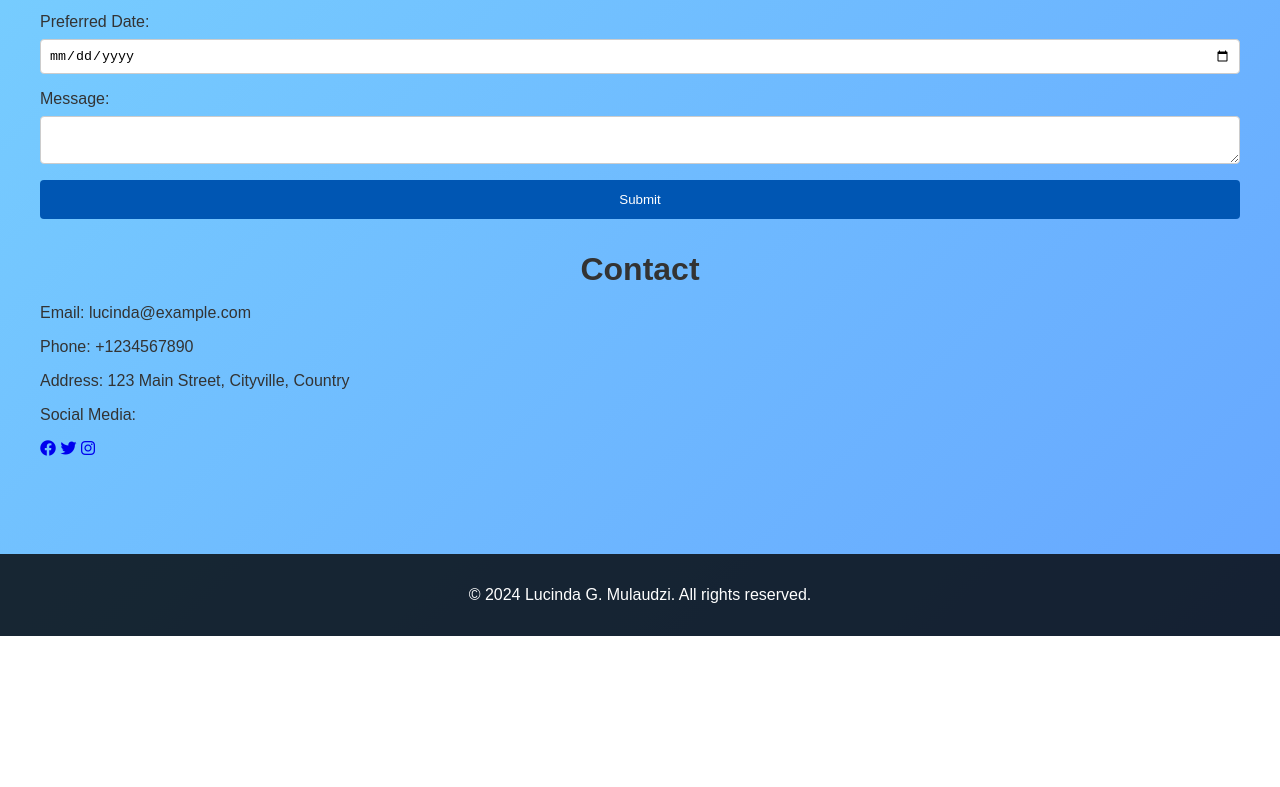
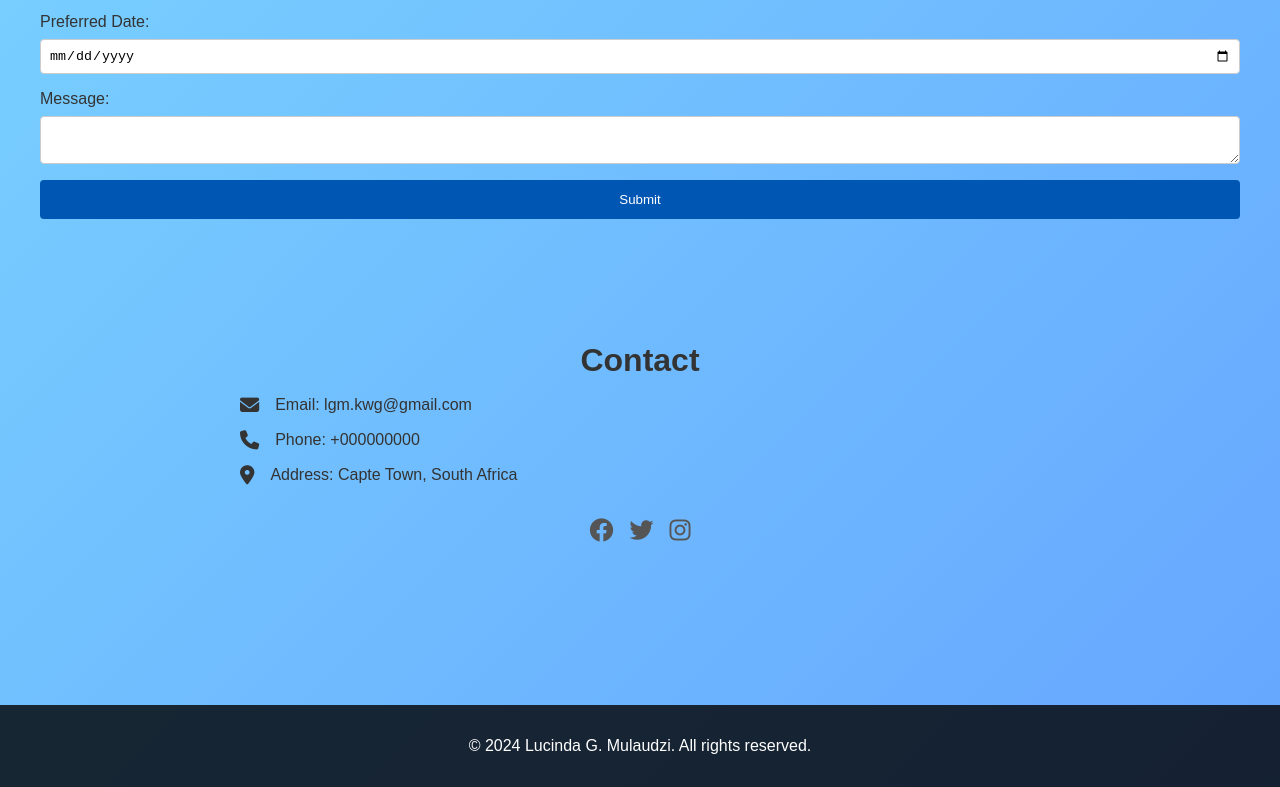
Before and after one commit to MashuduK/CindaSite, a plain HTML site: page index.html in a window 1280 px wide. Shown: the part 2143-2930 px from the top of the page. Before the commit the page ends 2779 px from the top, so only its background shows below. Drawn offline with nearby package versions, Linux system fonts and the light colour scheme.

Commit message:
new updates

```diff
--- a/index.html
+++ b/index.html
@@ -114,19 +114,30 @@
 
 
         <section id="contact">
-            <h2>Contact</h2>
-            <div class="contact-info">
-                <p>Email: lucinda@example.com</p>
-                <p>Phone: +1234567890</p>
-                <p>Address: 123 Main Street, Cityville, Country</p>
-                <p>Social Media:</p>
+            <div class="contact-content">
+                <h2>Contact</h2>
+                <div class="contact-info">
+                    <div class="contact-item">
+                        <i class="fas fa-envelope"></i>
+                        <p>Email: lgm.kwg@gmail.com</p>
+                    </div>
+                    <div class="contact-item">
+                        <i class="fas fa-phone"></i>
+                        <p>Phone: +000000000</p>
+                    </div>
+                    <div class="contact-item">
+                        <i class="fas fa-map-marker-alt"></i>
+                        <p>Address: Capte Town, South Africa </p>
+                    </div>
+                </div>
                 <div class="social-icons">
-                    <a href="#"><i class="fab fa-facebook"></i></a>
-                    <a href="#"><i class="fab fa-twitter"></i></a>
-                    <a href="#"><i class="fab fa-instagram"></i></a>
+                    <a href="#" class="social-icon"><i class="fab fa-facebook"></i></a>
+                    <a href="#" class="social-icon"><i class="fab fa-twitter"></i></a>
+                    <a href="#" class="social-icon"><i class="fab fa-instagram"></i></a>
                 </div>
             </div>
         </section>
+
     </main>
 
     <footer>
--- a/style.css
+++ b/style.css
@@ -254,3 +254,49 @@ footer {
 .slick-dots li.slick-active button:before {
     color: #003f7f;
 }
+/* Centered Contact Section */
+#contact {
+    text-align: center;
+    padding: 4rem 0;
+}
+
+.contact-content {
+    max-width: 800px;
+    margin: 0 auto;
+}
+
+.contact-info {
+    margin-bottom: 2rem;
+}
+
+.contact-item {
+    display: flex;
+    align-items: center;
+    margin-bottom: 1rem;
+}
+
+.contact-item i {
+    font-size: 1.2rem;
+    margin-right: 1rem;
+}
+
+.contact-info p {
+    margin: 0;
+}
+
+.social-icons {
+    display: flex;
+    justify-content: center;
+}
+
+.social-icon {
+    display: inline-block;
+    font-size: 1.5rem;
+    margin: 0 0.5rem;
+    color: #555;
+    transition: color 0.3s;
+}
+
+.social-icon:hover {
+    color: #007BFF;
+}
```
